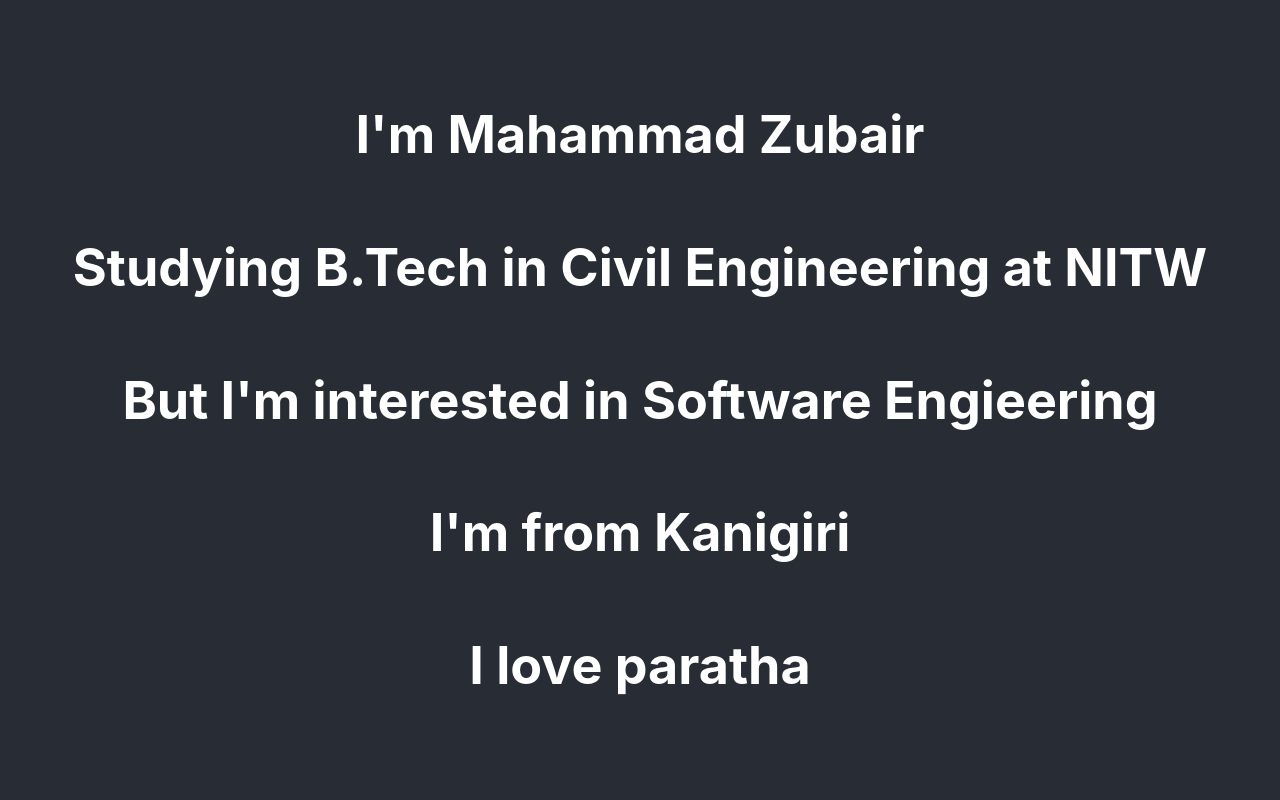
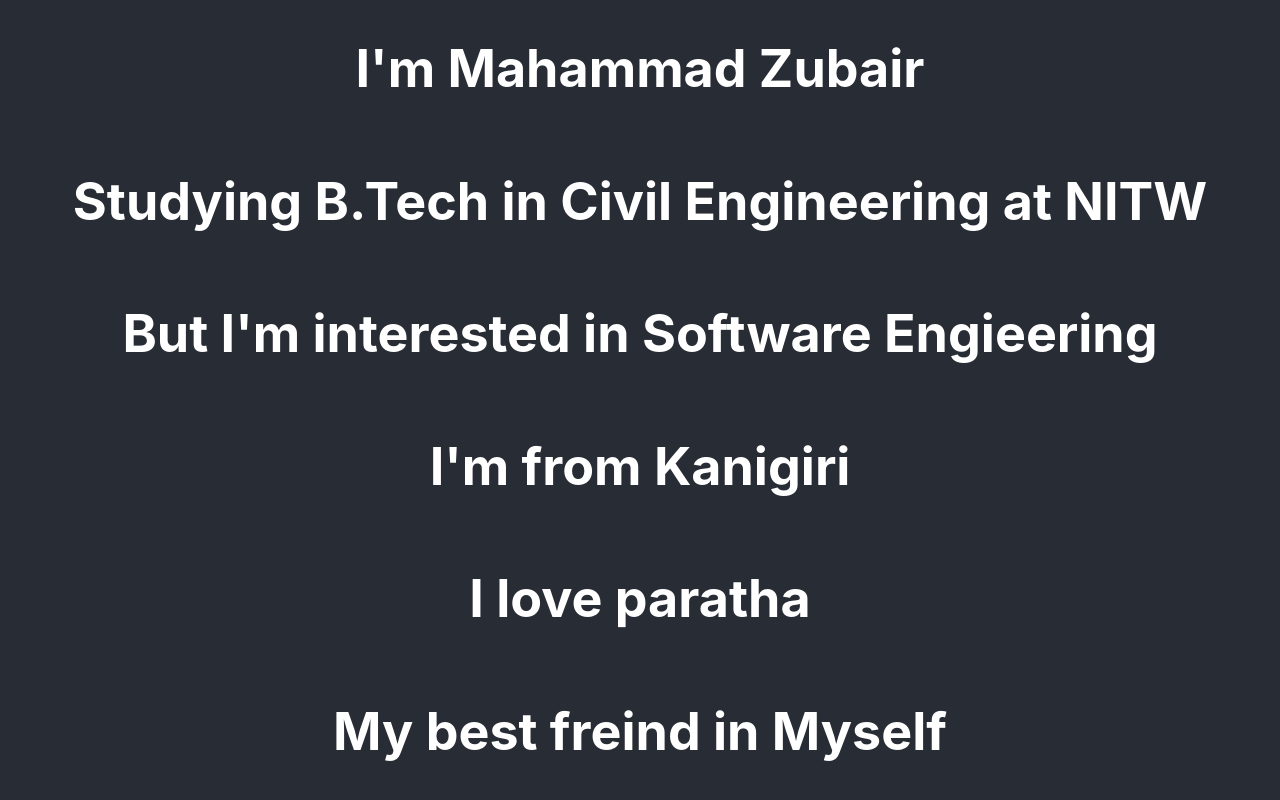
Before and after one commit to Zubair-05/demo, a React (Create React App) app: page / in a window 1280 px wide. Built offline with nearby package versions, Linux system fonts and the light colour scheme.

Commit message:
Add by best friend

```diff
--- a/src/App.js
+++ b/src/App.js
@@ -10,6 +10,7 @@
         <h1>But I'm interested in Software Engieering</h1>
         <h1>I'm from Kanigiri</h1>
         <h1>I love paratha</h1>
+        <h1>My best freind in Myself</h1>
       </header>
     </div>
   );
```
